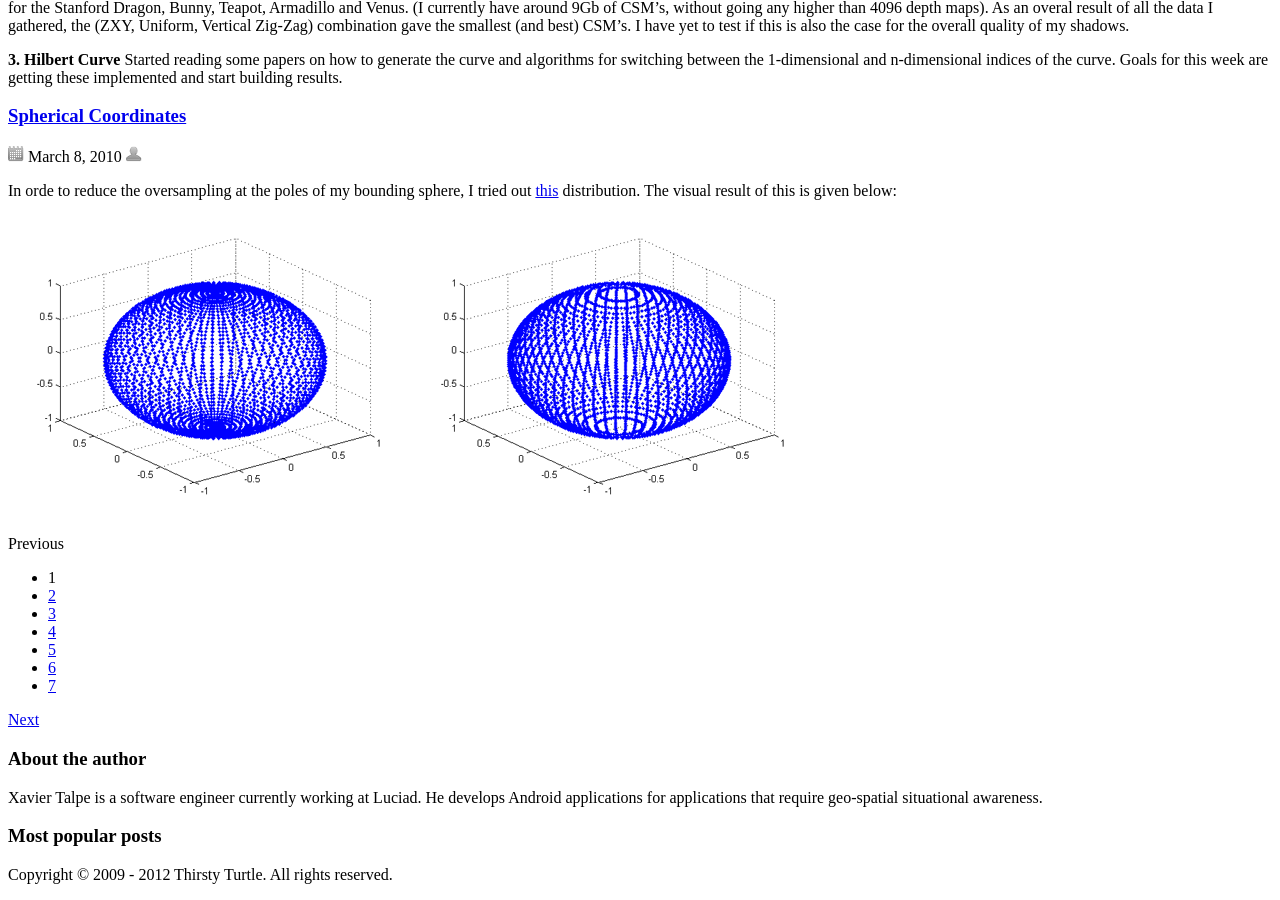
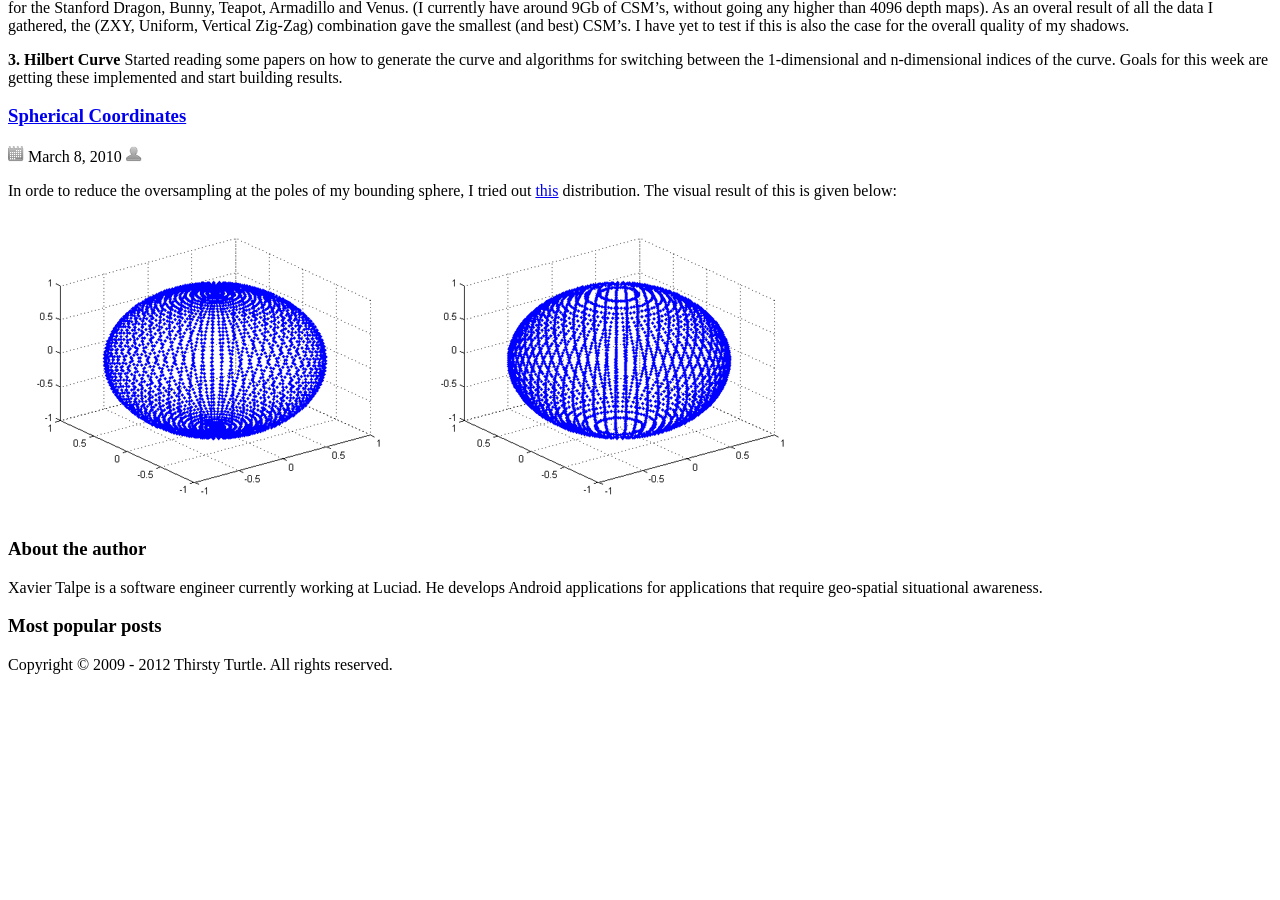
Before and after one commit to XavierTalpe/site-thirsty-turtle, a Jekyll site: the page built from index.html, in a window 1280 px wide and 900 px high, scrolled down 2041 px. Built offline with Jekyll 4.4.1, drawn with Linux system fonts in a browser that asks for light colours; the list of posts is cut into pages by our own code; comment, search, counter and statistics services are not loaded; after the commit the page ends 2731 px from its top, so only the background shows below that.

```diff
--- a/_layouts/default.html
+++ b/_layouts/default.html
@@ -56,48 +56,48 @@
   <section id="articles">
     {{content}}
 
-    <!-- Pagination links -->
-    <nav>
-      {% if paginator.previous_page %}
-      <span class="previous">
-        {% if paginator.previous_page == 1 %}
-        <a href="/">Previous</a>
-        {% else %}
-        <a href="/page{{paginator.previous_page}}">Previous</a>
-        {% endif %}
-      </span>
-      {% else %}
-      <span class="previous disabled">Previous</span>
-      {% endif %}
+    <!--&lt;!&ndash; Pagination links &ndash;&gt;-->
+    <!--<nav>-->
+      <!--{% if paginator.previous_page %}-->
+      <!--<span class="previous">-->
+        <!--{% if paginator.previous_page == 1 %}-->
+        <!--<a href="/">Previous</a>-->
+        <!--{% else %}-->
+        <!--<a href="/page{{paginator.previous_page}}">Previous</a>-->
+        <!--{% endif %}-->
+      <!--</span>-->
+      <!--{% else %}-->
+      <!--<span class="previous disabled">Previous</span>-->
+      <!--{% endif %}-->
 
-      <ul>
-        <li>
-          {% if paginator.page == 1 %}
-          <span class="current-page">1</span>
-          {% else %}
-          <a href="/">1</a>
-          {% endif %}
-        </li>
+      <!--<ul>-->
+        <!--<li>-->
+          <!--{% if paginator.page == 1 %}-->
+          <!--<span class="current-page">1</span>-->
+          <!--{% else %}-->
+          <!--<a href="/">1</a>-->
+          <!--{% endif %}-->
+        <!--</li>-->
 
-        {% for count in (2..paginator.total_pages) %}
-        <li class="page">
-          {% if count == paginator.page %}
-          <span class="current-page">{{count}}</span>
-          {% else %}
-          <a href="/page{{count}}">{{count}}</a>
-          {% endif %}
-        </li>
-        {% endfor %}
-      </ul>
+        <!--{% for count in (2..paginator.total_pages) %}-->
+        <!--<li class="page">-->
+          <!--{% if count == paginator.page %}-->
+          <!--<span class="current-page">{{count}}</span>-->
+          <!--{% else %}-->
+          <!--<a href="/page{{count}}">{{count}}</a>-->
+          <!--{% endif %}-->
+        <!--</li>-->
+        <!--{% endfor %}-->
+      <!--</ul>-->
 
-      {% if paginator.next_page %}
-      <span class="next">
-        <a href="/page{{paginator.next_page}}">Next</a>
-      </span>
-      {% else %}
-      <span class="next disabled">Next</span>
-      {% endif %}
-    </nav>
+      <!--{% if paginator.next_page %}-->
+      <!--<span class="next">-->
+        <!--<a href="/page{{paginator.next_page}}">Next</a>-->
+      <!--</span>-->
+      <!--{% else %}-->
+      <!--<span class="next disabled">Next</span>-->
+      <!--{% endif %}-->
+    <!--</nav>-->
 
   </section>
 
@@ -131,5 +131,6 @@
   </footer>
 </div>
 
+{% include disqus.html %}
 </body>
 </html>
```
Also changed, not shown: _includes/disqus.html (added, +11 -0 lines), _layouts/post.html (+0 -9 lines), index.html (+0 -15 lines).
